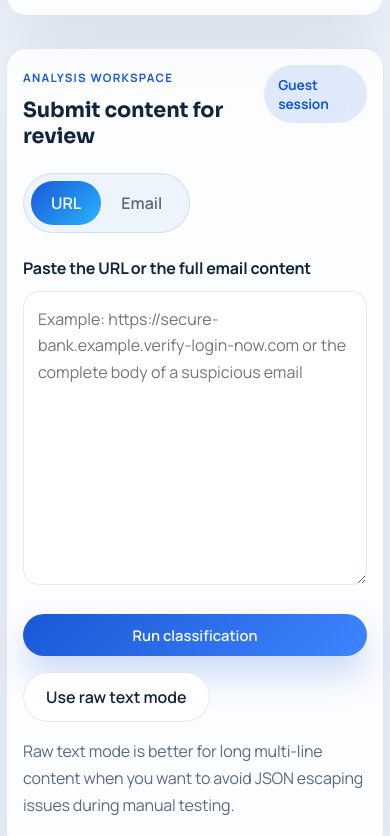
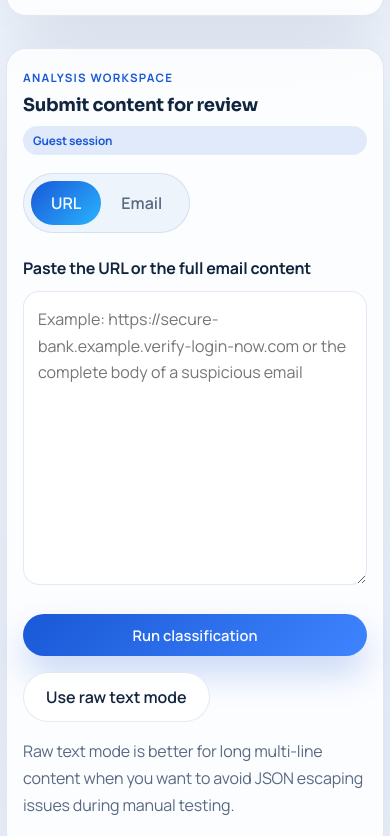
Before and after one commit to Aniebiet1/phishing_detection_ai, a plain HTML site: page Frontend/index.html in a window 390 px wide. Shown: the part 1694-2530 px from the top of the page. Drawn offline with Linux system fonts and the light colour scheme; files that its build step writes are made by us from their sources; no server answers; files whose address does not match are found by name.

Commit message:
Enhance UI and Update Model Training Report
- Updated CSS styles for the predictor section, including adjustments to section headings and auth state pill for better alignment and responsiveness.
- Modified app_state.json to reflect new user history entries and updated last_prediction_at timestamps.
- Revised model_comparison.ipynb to handle keyboard interrupts and removed deprecated warnings related to PassiveAggressiveClassifier.
- Updated training_report.json with new timestamps and adjusted training/prediction times for various models based on recent training runs.

```diff
--- a/Frontend/styles.css
+++ b/Frontend/styles.css
@@ -706,8 +706,36 @@ body[data-theme="dark"] .analytics-grid article {
     margin-bottom: 24px;
 }
 
+#predictor .section-heading {
+    align-items: flex-start;
+}
+
+#predictor .section-heading > div:first-child {
+    min-width: 0;
+}
+
 .section-heading h2 {
     margin: 10px 0 0;
+}
+
+#predictor .section-heading h2 {
+    margin-top: 8px;
+    font-size: clamp(1.12rem, 1.9vw, 1.44rem);
+    line-height: 1.2;
+    letter-spacing: -0.015em;
+}
+
+#authStatePill {
+    max-width: min(52vw, 420px);
+    padding: 8px 12px;
+    font-size: 0.77rem;
+    line-height: 1.28;
+    text-align: right;
+    justify-content: flex-end;
+    white-space: normal;
+    overflow-wrap: anywhere;
+    word-break: break-word;
+    flex-shrink: 1;
 }
 
 .predict-form textarea,
@@ -1031,6 +1059,18 @@ body[data-theme="dark"] .analytics-grid article {
     .analytics-grid {
         grid-template-columns: 1fr 1fr;
     }
+
+    #predictor .section-heading {
+        display: grid;
+        grid-template-columns: 1fr;
+        gap: 10px;
+    }
+
+    #authStatePill {
+        max-width: 100%;
+        justify-content: flex-start;
+        text-align: left;
+    }
 }
 
 @media (max-width: 640px) {
@@ -1149,6 +1189,20 @@ body[data-theme="dark"] .analytics-grid article {
         grid-template-columns: 1fr;
     }
 
+    #predictor .section-heading {
+        margin-bottom: 18px;
+    }
+
+    #predictor .section-heading h2 {
+        font-size: clamp(1rem, 4.6vw, 1.22rem);
+        line-height: 1.18;
+    }
+
+    #authStatePill {
+        font-size: 0.74rem;
+        padding: 7px 10px;
+    }
+
     .top-nav a,
     .top-nav .ghost-button,
     .secondary-button,
```
Also changed, not shown: data/app_state.json (+30 -1 lines), saved_models/training_report.json (+11 -11 lines), 1 other file.
